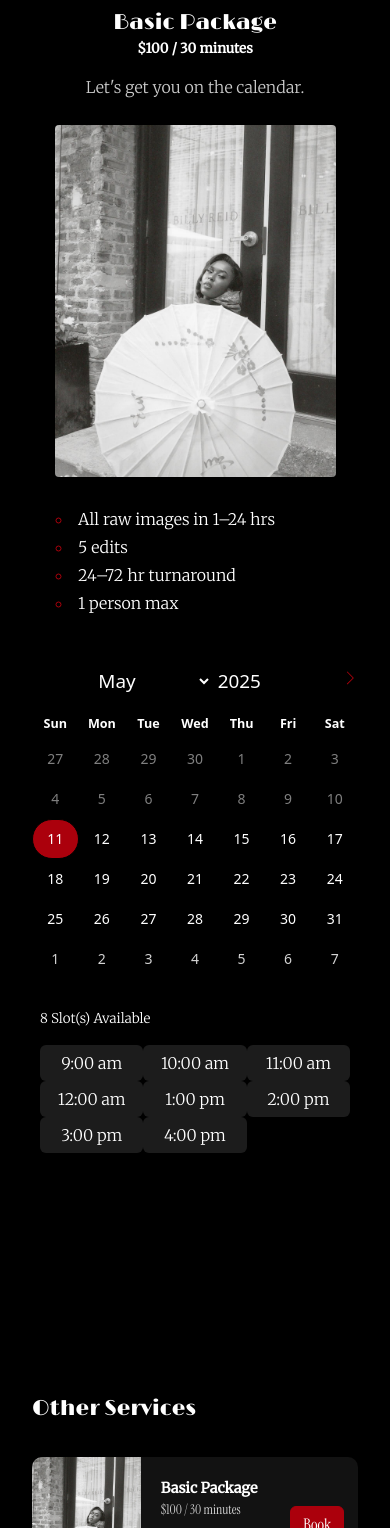
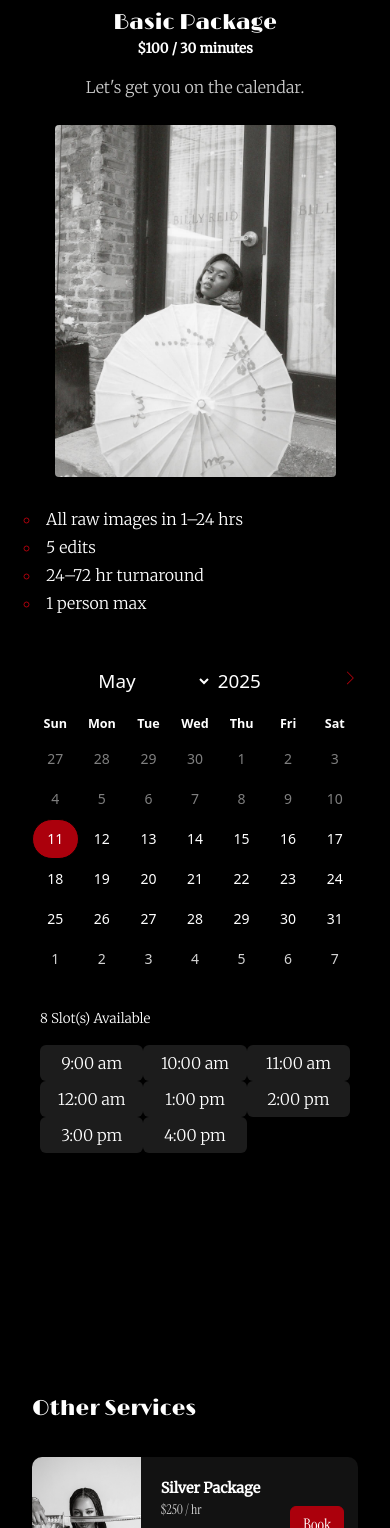
Before and after one commit to oremaproductions/oremaproductions.github.io, a plain HTML site: page booking.html in a window 390 px wide. Shown: the part 72-1600 px from the top of the page. Drawn offline with nearby package versions, Linux system fonts and the light colour scheme; a web font is replaced by a local one.

Commit message:
Altered Service Data Structure

```diff
--- a/booking.html
+++ b/booking.html
@@ -193,10 +193,10 @@
     /* order: 1; */
 ">
                 <div class="col-12 w-auto d-flex align-items-center align-items-sm-start flex-col">
-                    <span class="fs-4 text-white font-1 d-sm-none" name="service_title">
-                        Service #1
+                    <span class="fs-4 text-white font-1 d-sm-none placeholder-glow" name="service_title">
+
                     </span>
-                    <p class="font-3 fs-7 col-12 text-white text-center text-sm-start d-sm-none fw-bold" name="service_price">
+                    <p class="font-3 fs-7 col-12 text-white text-center text-sm-start d-sm-none fw-bold placeholder-glow" name="service_price">
                     </p>
                     <p class="text-white m-0 fs-6 font-3 p-0 mb-4 d-sm-none">Let's get you on the calendar. </p>
                     <img src="" id="coverImg" alt="" class="img-fluid col-10 col-sm-12 p-1 rounded">
@@ -205,10 +205,10 @@
                 </div>
             </div>
             <div class="col-12 col-lg-5 col-sm-6 p-2 ">
-                <span class="fs-4 text-white font-1 d-none d-sm-block" name="service_title">
-                    Service #1
+                <span class="fs-4 text-white font-1 d-none d-sm-block  placeholder-glow" name="service_title">
+
                 </span>
-                <p class="font-3 fs-7 col-12 text-white text-center d-none text-sm-start d-sm-block fw-bold" name="service_price">
+                <p class="font-3 fs-7 col-12 text-white text-center d-none text-sm-start d-sm-block fw-bold placeholder-glow" name="service_price">
                 </p>
                 <p class="text-white m-0 fs-6 font-3 p-0 mb-4 d-none d-sm-block">Let's get you on the calendar. </p>
                 <div id="calendar-container" class="flatpickr-input" readonly="readonly"></div>
@@ -217,10 +217,11 @@
                     <div id="time-slot-btns" class="col-12 d-flex flex-wrap row-cols-3 p-2"></div>
                 </div>
                 <div class="p-2 col-12 mt-4" id="nextSteps">
-                    <form action="#" method="get">
-                        <input type="text" class="d-none" id="service" name="service">
-                        <input type="text" class="d-none" id="date" name="date">
-                        <input type="text" class="d-none" id="time" name="time">
+                    <form id="booking_form">
+                        <input type="text" class="d-none" id="booking_service" name="entry.2135943558">
+                        <input type="text" class="d-none" id="booking_date" name="entry.1510611054">
+                        <input type="text" class="d-none" id="booking_time" name="entry.1055399191">
+                        <input type="text" class="d-none" id="booking_email" name="entry.1704076191">
                         <div class="p-0 form-check d-flex flex-row align-items-center mb-2 gap-2">
                             <input class="form-check-input m-0" type="checkbox" onclick="handleCheck(this.checked)" value="" id="flexCheckDefault" style="
 ">
@@ -281,10 +282,10 @@
         <script src="https://code.jquery.com/ui/1.14.1/jquery-ui.js" integrity="sha256-9zljDKpE/mQxmaR4V2cGVaQ7arF3CcXxarvgr7Sj8Uc=" crossorigin="anonymous"></script>
         <script src="js/global.js"></script>
         <script src="js/dynamic_scrolling.js"></script>
+        <script src="js/services.js"></script>
         <script src="js/booking.js"></script>
-        <script src="js/services.js"></script>
         <script type="text/javascript">
-            update_service(service_id);
+            update_service();
         </script>
     </body>
 
--- a/js/booking.js
+++ b/js/booking.js
@@ -58,15 +58,15 @@ function showTimeSlots() {
 function setDateSlot(date) {
     // set hidden input for time slot
     setTimeSlot("");
-    document.getElementById("date").value = date;
+    document.getElementById("booking_date").value = date;
 }
 
 function setTimeSlot(time) {
     // set hidden input for time slot
-    document.getElementById("time").value = time;
+    document.getElementById("booking_time").value = time;
 
     //If values of inputs are filled, set opacity of btn to 1
-    if ((document.getElementById("time").value.length > 0) && (document.getElementById("date").value.length > 0)) {
+    if ((document.getElementById("booking_time").value.length > 0) && (document.getElementById("booking_date").value.length > 0)) {
         $("#nextSteps").css({ 'opacity': '1' });
     } else { // set opacity to 0
         $("#nextSteps").css({ 'opacity': '0' });
@@ -117,3 +117,36 @@ function updateTimeSlots(selectedDate) {
         timeBtns.appendChild(btn);
     });
 }
+//Lets send data to google form, then go to stripe
+function handleSubmit(e) {
+    e.preventDefault();
+    alert("yoo")
+}
+function generateID(){
+  return "booking-" + Math.random().toString(36).substr(2, 9);
+}
+async function sendToForms() {
+    let formData = new FormData(document.getElementById("booking_form"));
+    console.log('sendToForms() => ', formData);
+    await fetch('https://docs.google.com/forms/u/0/d/e/1FAIpQLSfMJeVI-N1UDlz-5oOWLzfPy-W5F-H0vaVGv3cboh03WDfjVA/formResponse', {
+        method: "POST",
+        body: formData,
+        mode: "no-cors"
+    });
+
+    return 'done';
+}
+document.getElementById("booking_form").addEventListener('submit', (e)=>{
+    e.preventDefault();
+
+    let email = prompt('Enter your email before continuing to payment.');
+    if(!email || !email.includes('@')) {
+        alert("Invalid email address");
+        return false
+    }
+
+    document.querySelector('#booking_email').value = email;
+    sendToForms().then(() => {
+        window.location.replace(`${active_stripe_link}?prefilled_email=${encodeURIComponent(email)}`);
+    });
+})
--- a/js/services.js
+++ b/js/services.js
@@ -1,112 +1,167 @@
-let params = new URLSearchParams(document.location.search);
-let service_id = params.get('service');
+const params = new URLSearchParams(document.location.search);
+let service = params.get('service') || 'basic';
+let tab = params.get('category') || 'lifestyle';
+let active_service_id = '';
+let other_services = {};
 const description_delimeter = '•';
 const services = {
-	'basic' : {
-		'cover_img' : 'imgs/orema11.jpg',
-		'description' : 'All raw images in 1–24 hrs • 5 edits • 24–72 hr turnaround • 1 person max',
-		'title' : 'Basic Package',
-		'price' : '$100 / 30 minutes',
-		'payment_link' : ''
+    'lifestyle': {
+        'basic': {
+            'cover_img': 'imgs/orema11.jpg',
+            'description': 'All raw images in 1–24 hrs • 5 edits • 24–72 hr turnaround • 1 person max',
+            'title': 'Basic Package',
+            'price': '$100 / 30 minutes',
+            'payment_link': 'https://book.stripe.com/test_14k01E0DCc5MaOI6oo'
         },
-	'premium' : {
-		'cover_img' : 'imgs/orema13.jpg',
-		'description' : 'All raw images in 1–24 hrs • 7 edits + Stop Motion • 24–72 hr turnaround • 2 people max',
-		'title' : 'Premium Package',
-		'price' : '$150 / 45 minutes',
-		'payment_link' : ''
+        'premium': {
+            'cover_img': 'imgs/orema13.jpg',
+            'description': 'All raw images in 1–24 hrs • 7 edits + Stop Motion • 24–72 hr turnaround • 2 people max',
+            'title': 'Premium Package',
+            'price': '$150 / 45 minutes',
+            'payment_link': ''
+        }
     },
-	'silver' : {
-		'cover_img' : 'imgs/orema9.jpg',
-		'description' : 'All raw images in 48 hrs • 10 edits • 3–7 day turnaround • 2 people max',
-		'title' : 'Silver Package',
-		'price' : '$250 / hr',
-		'payment_link' : ''
+    'studio': {
+        'silver': {
+            'cover_img': 'imgs/orema9.jpg',
+            'description': 'All raw images in 48 hrs • 10 edits • 3–7 day turnaround • 2 people max',
+            'title': 'Silver Package',
+            'price': '$250 / hr',
+            'payment_link': ''
         },
-	'gold' : {
-		'cover_img' : 'imgs/orema3.jpg',
-		'description' : 'All raw images in 48 hrs • 15 edits • 7–10 day turnaround • 3 people max',
-		'title' : 'Gold Package',
-		'price' : '$350 / 2 hrs',
-		'payment_link' : ''
+        'gold': {
+            'cover_img': 'imgs/orema3.jpg',
+            'description': 'All raw images in 48 hrs • 15 edits • 7–10 day turnaround • 3 people max',
+            'title': 'Gold Package',
+            'price': '$350 / 2 hrs',
+            'payment_link': ''
         },
-	'events' : {
-		'cover_img' : 'imgs/orema19.jpg',
-		'description' : 'All raw images in 5–7 business days • Light retouching, no edits • 2 hr min',
-		'title' : 'Events',
-		'price' : '$75 / hr',
-		'payment_link' : ''
     },
-	'graduations' : {
-		'cover_img' : 'imgs/orema3.jpg',
-		'description' : 'All raw images in 48 hrs • 10 edits • 3–7 day turnaround • 1 person max',
-		'title' : 'Graduation (Basic)',
-		'price' : '$150 / 1 hr',
-		'payment_link' : ''
+    'events': {
+        'events': {
+            'cover_img': 'imgs/orema19.jpg',
+            'description': 'All raw images in 5–7 business days • Light retouching, no edits • 2 hr min',
+            'title': 'Events',
+            'price': '$75 / hr',
+            'payment_link': ''
         },
-	'graduations2' : {
-		'cover_img' : 'imgs/orema6.jpg',
-		'description' : 'All raw images in 48 hrs • 15 edits • 7–10 day turnaround • 2 people max',
-		'title' : 'Graduation (Gold)',
-		'price' : '$250 / 2 hrs',
-		'payment_link' : ''
+    },
+    'graduations': {
+        'basic': {
+            'cover_img': 'imgs/orema3.jpg',
+            'description': 'All raw images in 48 hrs • 10 edits • 3–7 day turnaround • 1 person max',
+            'title': 'Graduation (Basic)',
+            'price': '$150 / 1 hr',
+            'payment_link': ''
+        },
+        'gold': {
+            'cover_img': 'imgs/orema6.jpg',
+            'description': 'All raw images in 48 hrs • 15 edits • 7–10 day turnaround • 2 people max',
+            'title': 'Graduation (Gold)',
+            'price': '$250 / 2 hrs',
+            'payment_link': ''
         }
     }
 
+}
 
+const tabs = Object.keys(services);
+/*const services = categories.map(categories => Object.keys(services2[categories]));*/
 
 // return true  services DB has a key by the name of service_id
-function is_valid_service(){
-	return service_id != null && services.hasOwnProperty(service_id);
+function assert_valid_service() {
+
+    for (i = 0; i < tabs.length; i++) {
+        category_name = tabs[i];
+        if (services.hasOwnProperty(category_name) == true && services[category_name].hasOwnProperty(service) == true) {
+            tab = category_name;
+            service = service;
+            console.log(category_name, service);
+            break
+        } else {
+        	tab = 'lifestyle';
+        	basic = 'basic';
+
+        }
+    }
+
+    return true
 }
 
 // Retrieve Data for specific service
-function get_service_data(service_id) {
-	return (is_valid_service() && services[service_id]) || services['basic'];
+function get_service_data(category_name=tab, service_name=service) {
+	assert_valid_service() ;
+	console.log('get_service_data category', category_name, 'tab', service_name);
+    return services[category_name][service_name];
 }
 
-function update_service(service_id) {
-	let service = get_service_data(service_id);
+function update_service(category_name=tab, service_name=service) {
+    let service_data = get_service_data(category_name, service_name);
+    console.log('update_service service_data', service_data);
     let $description_ele = $('#service_description');
-	let $ul_ele = $("<ul>", {class: "m-0 description_list"});
-	document.querySelector('#coverImg').setAttribute('src', service['cover_img']);
-	document.querySelector('#service').value = service['title'];
-	document.querySelectorAll('span[name=service_title]').forEach((ele, index) => { ele.innerText = service['title']});
-	document.querySelectorAll('p[name=service_price]').forEach((ele, index) => { ele.innerText = service['price']});
+    let $ul_ele = $("<ul>", { class: "m-0 px-0 description_list" });
+    active_service_id = service_name;
 
-	for(var x = 0; x< service['description'].split(description_delimeter).length; x++) {
-		let $li = $("<li>", {class: "m-0 font-3 fs-6 my-1 "});
-		$li.html(service['description'].split(description_delimeter)[x]);
+    document.querySelector('#coverImg').setAttribute('src', service_data['cover_img']);
+    document.querySelector('#booking_service').value = service_data['title'];
+    document.querySelectorAll('span[name=service_title]').forEach((ele, index) => { ele.innerText = service_data['title'] });
+    document.querySelectorAll('p[name=service_price]').forEach((ele, index) => { ele.innerText = service_data['price'] });
+    active_stripe_link = service_data['payment_link'];
+
+    for (var x = 0; x < service_data['description'].split(description_delimeter).length; x++) {
+        let $li = $("<li>", { class: "m-0 font-3 fs-6 my-1 " });
+        $li.html(service_data['description'].split(description_delimeter)[x]);
         $ul_ele.append($li);
 
     }
     $description_ele.append($ul_ele);
-	let active_service_id = (is_valid_service(service_id)) ? service_id: "studio";
-	populate_other_services(active_service_id);
+    populate_other_services(category_name, service_name);
     return true;
-
-
 }
 
-function populate_other_services(active_service_id, limit=Object.keys(services).length) {
-	for (var i = 0; i < limit ; i++){
-		if(Object.keys(services)[i] != active_service_id){
-			let service = services[Object.keys(services)[i]];
-			let $div = $("<div>", {class: "show-on-scroll col-12 col-lg-6 p-2 row m-0 my-1 row-cols-3 thmb"});
-			let $div2 = $("<div>", {class: "col-4 thmb-cover p-0"});
-			let $div3 = $("<div>", {class: " col-5 p-0 flex-col justify-content-center thmb-text pl-2 text-white"});
-			let $div5 = $("<div>", {class: "  thmb-description text-white"});
-			let $div4 = $("<div>", {class: "col-3 thmb-btn d-flex"});
-			let $span = $("<span>", {class: "fs-5 thmb-name font-3"});
-			let $span2 = $("<span>", {class: " "});
-			let $span3 = $("<span>", {class: "thmb-action font-2 fs-7"});
-			let $img = $("<img>", {class: "img-fluid", src: service['cover_img']});
-			let $button = $("<button>", {class: "btn btn-danger text-white font-2", onclick: 'redirectTo("./booking.html?service=' + Object.keys(services)[i] + '","replace")'});
+function __get_services_length() {
+    let count = 0;
+    for (x = 0; x < Object.keys(services).length; x++) {
+        let cat = Object.keys(services)[x];
+        for (y = 0; y < Object.values(services[cat]).length; y++) {
+            count++;
+        }
+    }
+    return count - 1
+}
+let counter = 0;
+
+function populate_other_services(active_category_name = tab, active_service_name = service, limit = __get_services_length()) {
+    console.log(active_category_name);
+    let {
+        [active_category_name]: active_category, ...other_category_services } = services;
+    let {
+        [active_service_name]: active_service, ...similar_services } = services[active_category_name];
+    other_services = { ...other_category_services };
+    other_services[active_category_name] = similar_services;
+    let other_services_list = Object.values(other_services).flatMap(service => Object.values(service));
+    for (var p = 0; p < Object.keys(other_services).length; p++) {
+        let tab_name = Object.keys(other_services)[p];
+        for (var w = 0; w < Object.keys(other_services[tab_name]).length; w++) {
+            if (counter >= limit) break;
+            let service_name = Object.keys(other_services[tab_name])[w];
+            let service = other_services[tab_name][service_name];
+
+            let $div = $("<div>", { class: "show-on-scroll col-12 col-lg-6 p-2 row m-0 my-1 row-cols-3 thmb" });
+            let $div2 = $("<div>", { class: "col-4 thmb-cover p-0" });
+            let $div3 = $("<div>", { class: " col-5 p-0 flex-col justify-content-center thmb-text pl-2 text-white" });
+            let $div5 = $("<div>", { class: "  thmb-description text-white" });
+            let $div4 = $("<div>", { class: "col-3 thmb-btn d-flex" });
+            let $span = $("<span>", { class: "fs-5 thmb-name font-3" });
+            let $span2 = $("<span>", { class: " " });
+            let $span3 = $("<span>", { class: "thmb-action font-2 fs-7" });
+            let $img = $("<img>", { class: "img-fluid", src: service['cover_img'] });
+            let $button = $("<button>", { class: "btn btn-danger text-white font-2", onclick: 'redirectTo("./booking.html?category=' + tab_name + '&service=' + service_name + '","replace")' });
             $span.html(service['title']);
             $span3.html(service['price']);
             $button.html('Book');
             $div3.append($span);
-			let $p = $("<p>", {class: "m-0 font-2 fs-6 my-1 "});
+            let $p = $("<p>", { class: "m-0 font-2 fs-6 my-1 " });
             $p.html(service['description']);
             $div5.append($p);
             $div3.append($span3);
@@ -116,8 +171,8 @@ function populate_other_services(active_service_id, limit=Object.keys(services).
             $div.append($div2);
             $div.append($div3);
             $div.append($div4);
-
             $('#services').append($div);
+            counter++;
         }
     }
 }
```
Also changed, not shown: index.html (+1 -1 lines). Lines whose indentation alone changed are shown as unchanged.
